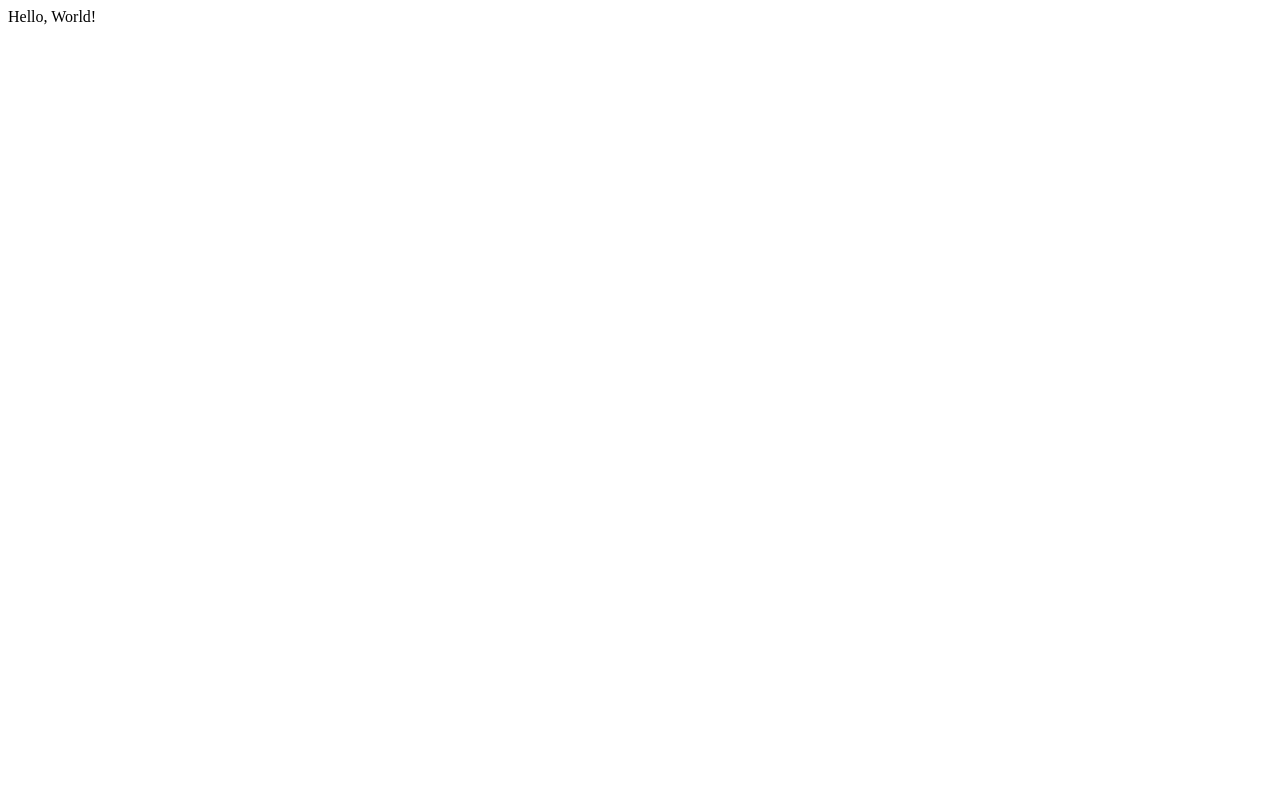
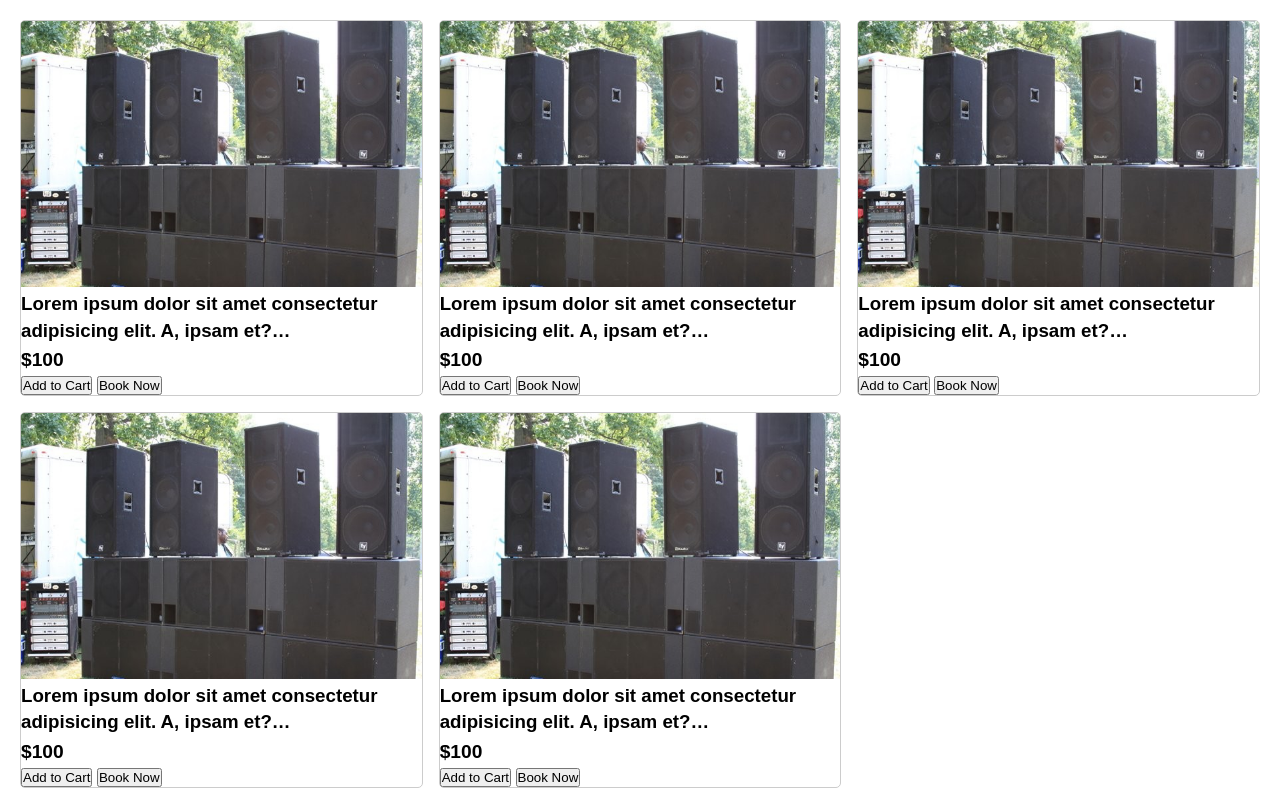
Before and after one commit to yuan-miranda/sjdstudios, a website: page static/html/index.html in a window 1280 px wide. Drawn offline with Linux system fonts and the light colour scheme.

Commit message:
temporary commit

```diff
--- /dev/null
+++ b/static/css/module_base.css
@@ -0,0 +1,10 @@
+/* static/css/module_base.css */
+* {
+    margin: 0;
+    padding: 0;
+    box-sizing: border-box;
+}
+
+body {
+    font-family: Arial, Helvetica, sans-serif;
+}
--- a/static/css/style.css
+++ b/static/css/style.css
@@ -0,0 +1,42 @@
+/* item css */
+.item-price {
+    font-size: 1.2em;
+    font-weight: bold;
+    margin: 5px 0;
+}
+.item-name {
+    max-width: 90%;
+    white-space: normal;
+    overflow: hidden;
+    text-overflow: ellipsis;
+    display: -webkit-box;
+    -webkit-line-clamp: 2;
+    -webkit-box-orient: vertical;
+    line-height: 1.4;
+    min-height: calc(1.4em * 2);
+}
+
+.grid-container {
+    padding: 20px;
+    display: grid;
+    grid-template-columns: repeat(auto-fill, minmax(300px, 1fr));
+    gap: 16px 16px;
+    width: viewport;
+
+    max-width: 1500px;
+    margin: 0 auto;
+}
+.grid-item {
+    max-width: 500px;
+    max-height: calc(max-width 9/6);
+    aspect-ratio: 9/6;
+    border: 1px solid #ccc;
+    border-radius: 5px;
+    text-align: left;
+}
+.item-img {
+    width: 100%;
+    height: 100%;
+    object-fit:cover;
+    border-radius: 4px 4px 0 0;
+}
--- a/static/html/index.html
+++ b/static/html/index.html
@@ -4,8 +4,66 @@
     <meta charset="UTF-8">
     <meta name="viewport" content="width=device-width, initial-scale=1.0">
     <title>Sjdstudios</title>
+    <link rel="stylesheet" href="../css/style.css">
+    <link rel="stylesheet" href="../css/module_base.css">
 </head>
 <body>
-    Hello, World!
+    <div class="root">
+        <div class="header-wrapper"></div>
+        <div class="content-wrapper">
+            <main>
+                <div class="search-section"></div>
+                <div class="body-section">
+                    <div class="grid-container">
+                        <div class="grid-item">
+                            <img src="../example.jpg" alt="item" class="item-img">
+                            <div class="item-info">
+                                <h3 class="item-name" title="Lorem ipsum dolor sit amet consectetur adipisicing elit. A, ipsam et? Laboriosam sapiente, velit temporibus consequatur nisi, soluta adipisci ut quaerat accusamus necessitatibus eum aut iste odit earum fuga enim.">Lorem ipsum dolor sit amet consectetur adipisicing elit. A, ipsam et? Laboriosam sapiente, velit temporibus consequatur nisi, soluta adipisci ut quaerat accusamus necessitatibus eum aut iste odit earum fuga enim.</h3>
+                                <h2 class="item-price">$100</h2>
+                                <button class="add-to-cart">Add to Cart</button>
+                                <button class="book-now">Book Now</button>
+                            </div>
+                        </div>
+                        <div class="grid-item">
+                            <img src="../example.jpg" alt="item" class="item-img">
+                            <div class="item-info">
+                                <h3 class="item-name" title="Lorem ipsum dolor sit amet consectetur adipisicing elit. A, ipsam et? Laboriosam sapiente, velit temporibus consequatur nisi, soluta adipisci ut quaerat accusamus necessitatibus eum aut iste odit earum fuga enim.">Lorem ipsum dolor sit amet consectetur adipisicing elit. A, ipsam et? Laboriosam sapiente, velit temporibus consequatur nisi, soluta adipisci ut quaerat accusamus necessitatibus eum aut iste odit earum fuga enim.</h3>
+                                <h2 class="item-price">$100</h2>
+                                <button class="add-to-cart">Add to Cart</button>
+                                <button class="book-now">Book Now</button>
+                            </div>
+                        </div>
+                        <div class="grid-item">
+                            <img src="../example.jpg" alt="item" class="item-img">
+                            <div class="item-info">
+                                <h3 class="item-name" title="Lorem ipsum dolor sit amet consectetur adipisicing elit. A, ipsam et? Laboriosam sapiente, velit temporibus consequatur nisi, soluta adipisci ut quaerat accusamus necessitatibus eum aut iste odit earum fuga enim.">Lorem ipsum dolor sit amet consectetur adipisicing elit. A, ipsam et? Laboriosam sapiente, velit temporibus consequatur nisi, soluta adipisci ut quaerat accusamus necessitatibus eum aut iste odit earum fuga enim.</h3>
+                                <h2 class="item-price">$100</h2>
+                                <button class="add-to-cart">Add to Cart</button>
+                                <button class="book-now">Book Now</button>
+                            </div>
+                        </div>
+                        <div class="grid-item">
+                            <img src="../example.jpg" alt="item" class="item-img">
+                            <div class="item-info">
+                                <h3 class="item-name" title="Lorem ipsum dolor sit amet consectetur adipisicing elit. A, ipsam et? Laboriosam sapiente, velit temporibus consequatur nisi, soluta adipisci ut quaerat accusamus necessitatibus eum aut iste odit earum fuga enim.">Lorem ipsum dolor sit amet consectetur adipisicing elit. A, ipsam et? Laboriosam sapiente, velit temporibus consequatur nisi, soluta adipisci ut quaerat accusamus necessitatibus eum aut iste odit earum fuga enim.</h3>
+                                <h2 class="item-price">$100</h2>
+                                <button class="add-to-cart">Add to Cart</button>
+                                <button class="book-now">Book Now</button>
+                            </div>
+                        </div>
+                        <div class="grid-item">
+                            <img src="../example.jpg" alt="item" class="item-img">
+                            <div class="item-info">
+                                <h3 class="item-name" title="Lorem ipsum dolor sit amet consectetur adipisicing elit. A, ipsam et? Laboriosam sapiente, velit temporibus consequatur nisi, soluta adipisci ut quaerat accusamus necessitatibus eum aut iste odit earum fuga enim.">Lorem ipsum dolor sit amet consectetur adipisicing elit. A, ipsam et? Laboriosam sapiente, velit temporibus consequatur nisi, soluta adipisci ut quaerat accusamus necessitatibus eum aut iste odit earum fuga enim.</h3>
+                                <h2 class="item-price">$100</h2>
+                                <button class="add-to-cart">Add to Cart</button>
+                                <button class="book-now">Book Now</button>
+                            </div>
+                        </div>
+                    </div>
+                </div>
+            </main>
+        </div>
+    </div>
 </body>
 </html>
```
Also changed, not shown: static/js/main.js (+78 -0 lines), static/example.jpg (added).
